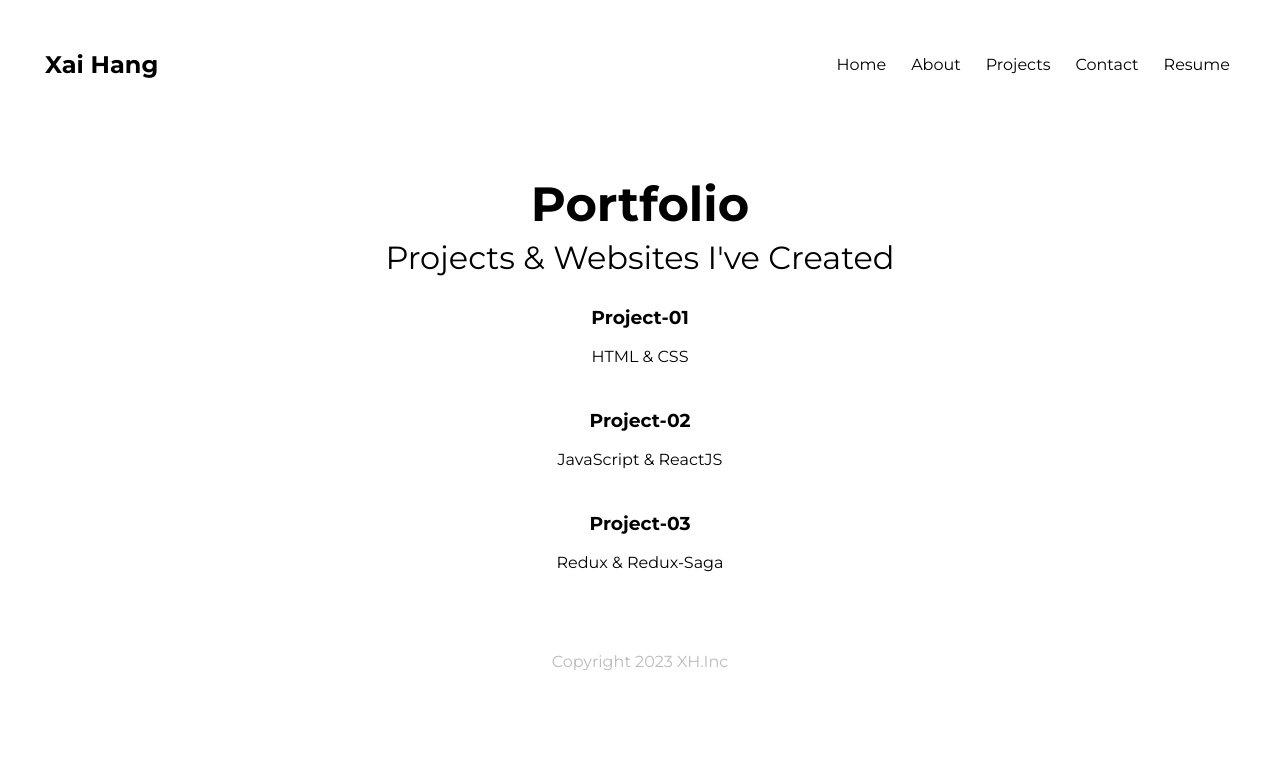
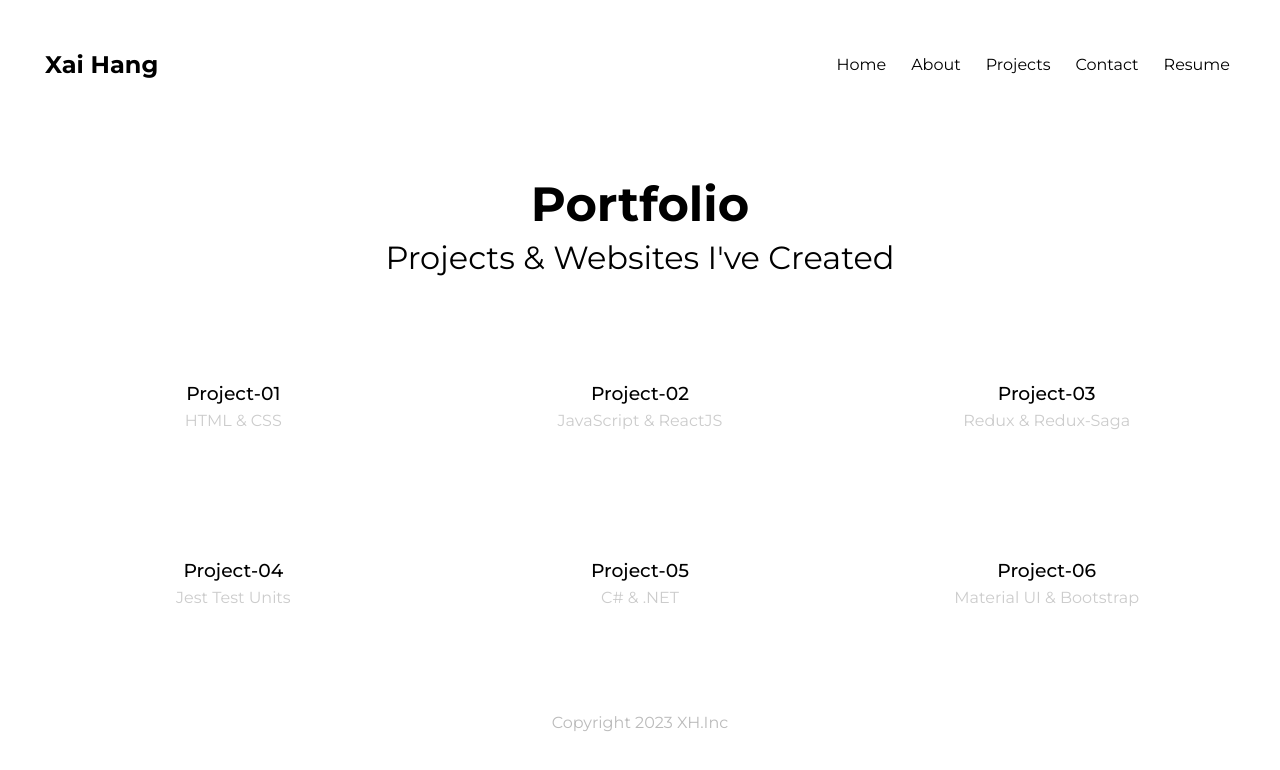
Before and after one commit to xaihang/gatsby-intro, a Gatsby site: page /projects in a window 1280 px wide. Built offline with nearby package versions, Linux system fonts and the light colour scheme; Gatsby itself is replaced by a stand-in of ours.

Commit message:
added more project placeholders and styles

```diff
--- a/src/pages/projects/index.jsx
+++ b/src/pages/projects/index.jsx
@@ -12,7 +12,7 @@ export default function Projects({data}) {
       <div className="portfolio">
         <h2>Portfolio</h2>
         <h3>Projects & Websites I've Created</h3>
-        <div>
+        <div className="projects">
           {projects.map(project => (
             <Link to={"/projects" + project.frontmatter.slug} key={project.id}>
               <div>
--- /dev/null
+++ b/src/projects/project-04.md
@@ -0,0 +1,11 @@
+---
+title: Project-04
+stack: Jest Test Units
+slug: project-04
+---
+
+Lorem ninja ipsum dolor sit amet, consectetuer adipiscing elit, sed diam nonummy nibh euismod tincidunt ut laoreet dolore magna aliquam erat volutpat. Ut ninja wisi enim ad minim veniam, quis nostrud exerci tation ullamcorper suscipit ninja lobortis nisl ut aliquip ex ea commodo consequat. Duis ninja autem vel eum iriure dolor in hendrerit in vulputate ninja velit esse molestie consequat, vel illum dolore eu feugiat nulla ninja facilisis at vero eros et accumsan et iusto odio dignissim qui blandit praesent luptatum zzril delenit augue duis dolore te feugait nulla facilisi. Nam ninja ipsum liber tempor cum soluta nobis eleifend option congue nihil imperdiet doming id quod mazim placerat facer possim assum. Typi ninja non habent claritatem insitam; est usus legentis in iis qui facit eorum claritatem. Investigationes ninja demonstraverunt lectores legere me lius quod ii legunt saepius. Claritas ninja est etiam processus dynamicus, qui ninja sequitur mutationem consuetudium lectorum. Mirum ninja est notare quam littera gothica, quam nunc putamus parum claram, anteposuerit litterarum formas humanitatis per seacula quarta decima et quinta decima. Eodem ninja ipsum modo typi, qui nunc nobis videntur parum clari, fiant sollemnes in ninja futurum.
+
+### Lorem ninja ipsum dolor
+
+Lorem ninja ipsum dolor sit amet, consectetuer adipiscing elit, sed diam nonummy nibh euismod tincidunt ut laoreet dolore magna aliquam erat volutpat. Ut ninja wisi enim ad minim veniam, quis nostrud exerci tation ullamcorper suscipit ninja lobortis nisl ut aliquip ex ea commodo consequat. Duis ninja autem vel eum iriure dolor in hendrerit in vulputate ninja velit esse molestie consequat, vel illum dolore eu feugiat nulla ninja facilisis at vero eros et accumsan et iusto odio dignissim qui blandit praesent luptatum zzril delenit augue duis dolore te feugait nulla facilisi. Nam ninja ipsum liber tempor cum soluta nobis eleifend option congue nihil imperdiet doming id quod mazim placerat facer possim assum. Typi ninja non habent claritatem insitam; est usus legentis in iis qui facit eorum claritatem. Investigationes ninja demonstraverunt lectores legere me lius quod ii legunt saepius. Claritas ninja est etiam processus dynamicus, qui ninja sequitur mutationem consuetudium lectorum. Mirum ninja est notare quam littera gothica, quam nunc putamus parum claram, anteposuerit litterarum formas humanitatis per seacula quarta decima et quinta decima. Eodem ninja ipsum modo typi, qui nunc nobis videntur parum clari, fiant sollemnes in ninja futurum.
--- /dev/null
+++ b/src/projects/project-05.md
@@ -0,0 +1,11 @@
+---
+title: Project-05
+stack: C# & .NET
+slug: project-05
+---
+
+Lorem ninja ipsum dolor sit amet, consectetuer adipiscing elit, sed diam nonummy nibh euismod tincidunt ut laoreet dolore magna aliquam erat volutpat. Ut ninja wisi enim ad minim veniam, quis nostrud exerci tation ullamcorper suscipit ninja lobortis nisl ut aliquip ex ea commodo consequat. Duis ninja autem vel eum iriure dolor in hendrerit in vulputate ninja velit esse molestie consequat, vel illum dolore eu feugiat nulla ninja facilisis at vero eros et accumsan et iusto odio dignissim qui blandit praesent luptatum zzril delenit augue duis dolore te feugait nulla facilisi. Nam ninja ipsum liber tempor cum soluta nobis eleifend option congue nihil imperdiet doming id quod mazim placerat facer possim assum. Typi ninja non habent claritatem insitam; est usus legentis in iis qui facit eorum claritatem. Investigationes ninja demonstraverunt lectores legere me lius quod ii legunt saepius. Claritas ninja est etiam processus dynamicus, qui ninja sequitur mutationem consuetudium lectorum. Mirum ninja est notare quam littera gothica, quam nunc putamus parum claram, anteposuerit litterarum formas humanitatis per seacula quarta decima et quinta decima. Eodem ninja ipsum modo typi, qui nunc nobis videntur parum clari, fiant sollemnes in ninja futurum.
+
+### Lorem ninja ipsum dolor
+
+Lorem ninja ipsum dolor sit amet, consectetuer adipiscing elit, sed diam nonummy nibh euismod tincidunt ut laoreet dolore magna aliquam erat volutpat. Ut ninja wisi enim ad minim veniam, quis nostrud exerci tation ullamcorper suscipit ninja lobortis nisl ut aliquip ex ea commodo consequat. Duis ninja autem vel eum iriure dolor in hendrerit in vulputate ninja velit esse molestie consequat, vel illum dolore eu feugiat nulla ninja facilisis at vero eros et accumsan et iusto odio dignissim qui blandit praesent luptatum zzril delenit augue duis dolore te feugait nulla facilisi. Nam ninja ipsum liber tempor cum soluta nobis eleifend option congue nihil imperdiet doming id quod mazim placerat facer possim assum. Typi ninja non habent claritatem insitam; est usus legentis in iis qui facit eorum claritatem. Investigationes ninja demonstraverunt lectores legere me lius quod ii legunt saepius. Claritas ninja est etiam processus dynamicus, qui ninja sequitur mutationem consuetudium lectorum. Mirum ninja est notare quam littera gothica, quam nunc putamus parum claram, anteposuerit litterarum formas humanitatis per seacula quarta decima et quinta decima. Eodem ninja ipsum modo typi, qui nunc nobis videntur parum clari, fiant sollemnes in ninja futurum.
--- /dev/null
+++ b/src/projects/project-06.md
@@ -0,0 +1,11 @@
+---
+title: Project-06
+stack: Material UI & Bootstrap
+slug: project-06
+---
+
+Lorem ninja ipsum dolor sit amet, consectetuer adipiscing elit, sed diam nonummy nibh euismod tincidunt ut laoreet dolore magna aliquam erat volutpat. Ut ninja wisi enim ad minim veniam, quis nostrud exerci tation ullamcorper suscipit ninja lobortis nisl ut aliquip ex ea commodo consequat. Duis ninja autem vel eum iriure dolor in hendrerit in vulputate ninja velit esse molestie consequat, vel illum dolore eu feugiat nulla ninja facilisis at vero eros et accumsan et iusto odio dignissim qui blandit praesent luptatum zzril delenit augue duis dolore te feugait nulla facilisi. Nam ninja ipsum liber tempor cum soluta nobis eleifend option congue nihil imperdiet doming id quod mazim placerat facer possim assum. Typi ninja non habent claritatem insitam; est usus legentis in iis qui facit eorum claritatem. Investigationes ninja demonstraverunt lectores legere me lius quod ii legunt saepius. Claritas ninja est etiam processus dynamicus, qui ninja sequitur mutationem consuetudium lectorum. Mirum ninja est notare quam littera gothica, quam nunc putamus parum claram, anteposuerit litterarum formas humanitatis per seacula quarta decima et quinta decima. Eodem ninja ipsum modo typi, qui nunc nobis videntur parum clari, fiant sollemnes in ninja futurum.
+
+### Lorem ninja ipsum dolor
+
+Lorem ninja ipsum dolor sit amet, consectetuer adipiscing elit, sed diam nonummy nibh euismod tincidunt ut laoreet dolore magna aliquam erat volutpat. Ut ninja wisi enim ad minim veniam, quis nostrud exerci tation ullamcorper suscipit ninja lobortis nisl ut aliquip ex ea commodo consequat. Duis ninja autem vel eum iriure dolor in hendrerit in vulputate ninja velit esse molestie consequat, vel illum dolore eu feugiat nulla ninja facilisis at vero eros et accumsan et iusto odio dignissim qui blandit praesent luptatum zzril delenit augue duis dolore te feugait nulla facilisi. Nam ninja ipsum liber tempor cum soluta nobis eleifend option congue nihil imperdiet doming id quod mazim placerat facer possim assum. Typi ninja non habent claritatem insitam; est usus legentis in iis qui facit eorum claritatem. Investigationes ninja demonstraverunt lectores legere me lius quod ii legunt saepius. Claritas ninja est etiam processus dynamicus, qui ninja sequitur mutationem consuetudium lectorum. Mirum ninja est notare quam littera gothica, quam nunc putamus parum claram, anteposuerit litterarum formas humanitatis per seacula quarta decima et quinta decima. Eodem ninja ipsum modo typi, qui nunc nobis videntur parum clari, fiant sollemnes in ninja futurum.
--- a/src/styles/projects.css
+++ b/src/styles/projects.css
@@ -9,3 +9,19 @@
     font-size: 2em;
     font-weight: 400;
   }
+
+  .projects {
+    display: grid;
+    grid-template-columns: 1fr 1fr 1fr;
+    grid-gap: 80px;
+    margin: 80px 20px;
+  }
+  .projects h3 {
+    text-align: center;
+    margin: 20px auto 0px;
+    font-weight: 500;
+  }
+  .projects p {
+    color: #ccc;
+    margin-top: 4px;
+  }
```
